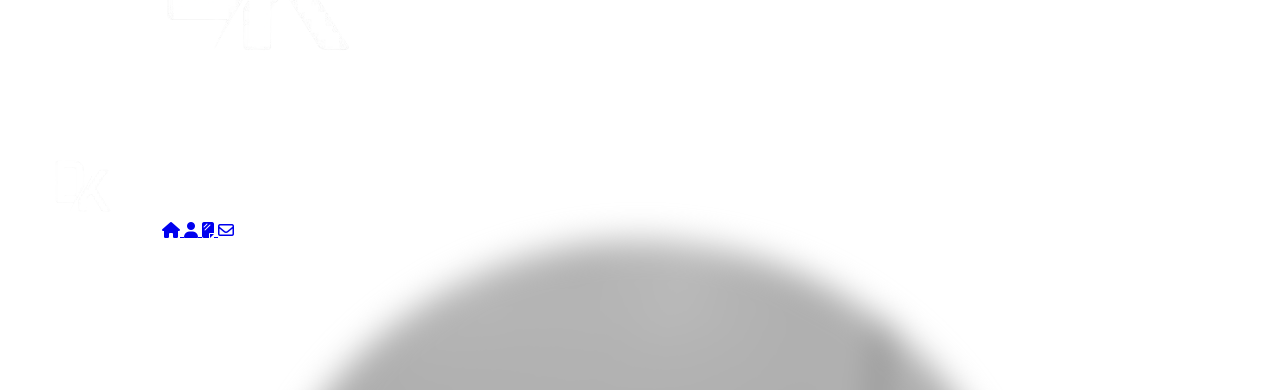
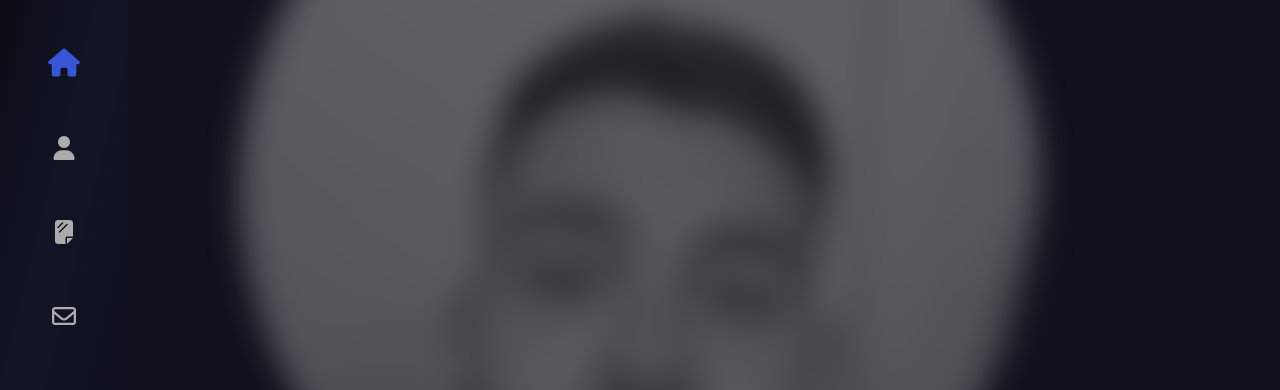
Before and after one commit to dkslinkyyy/intro_wb_portfolio, a plain HTML site: page index.html in a window 1280 px wide. Shown: the part 210-600 px from the top of the page. Drawn offline with Linux system fonts and the light colour scheme; the site is published under a folder, as on GitHub Pages, so addresses that start at the root find nothing.

Commit message:
ändrade root path till css dokument

```diff
--- a/index.html
+++ b/index.html
@@ -4,27 +4,27 @@
     <meta charset="UTF-8">
     <meta name="viewport" content="width=device-width, initial-scale=1.0">
     <title>Document</title>
-    <link rel="stylesheet" href="/styling/global_style.css">
-    <link rel="stylesheet" href="styling/test.css">
+    <link rel="stylesheet" href="./styling/global_style.css">
+    <link rel="stylesheet" href="./styling/test.css">
 </head>
 <body>
     <section  class="loading-screen" id="loadingScreen">
-        <img src="assets/initialer.png" width="500px" alt="logga initialer">
+        <img src="./assets/initialer.png" width="500px" alt="logga initialer">
     </section>
     <header>
         <nav>
-            <img src="assets/initialer.png" alt="Logga initialer" width="150px">
+            <img src="./assets/initialer.png" alt="Logga initialer" width="150px">
             <a href="/" class="nav-link">
                 <i class="fa-solid fa-house active-page"></i>
             </a>
-            <a href="/pages/about.html" class="nav-link">
+            <a href="./pages/about.html" class="nav-link">
                 <i class="fa-solid fa-user"></i>
             </a>
-            <a href="/pages/projects.html" class="nav-link">
+            <a href="./pages/projects.html" class="nav-link">
                 <i class="fa-solid fa-sheet-plastic"></i>
             </a>
 
-            <a href="/pages/contact.html" class="nav-link">
+            <a href="./pages/contact.html" class="nav-link">
                 <i class="fa-regular fa-envelope"></i>
             </a>
         </nav>
@@ -42,7 +42,7 @@
                 <button class="hero-btn" onclick="window.location.href='pages/about.html'">Mer om mig</button>
             </div>
             <div class="image-wrapper">
-                <img src="assets/portrait.JPG" alt="Portrait" width="500px">
+                <img src="./assets/portrait.JPG" alt="Portrait" width="500px">
                 <div class="overlay"></div>
             </div>
             <div class="container2">
@@ -58,8 +58,8 @@
 
 
     <script src="https://kit.fontawesome.com/7acabd69fa.js" crossorigin="anonymous"></script>
-    <script src="scripts/typewriter.js"></script>
-    <script src="scripts/loadingScreen.js"></script>
+    <script src="./scripts/typewriter.js"></script>
+    <script src="./scripts/loadingScreen.js"></script>
 
 </body>
 </html>
```
